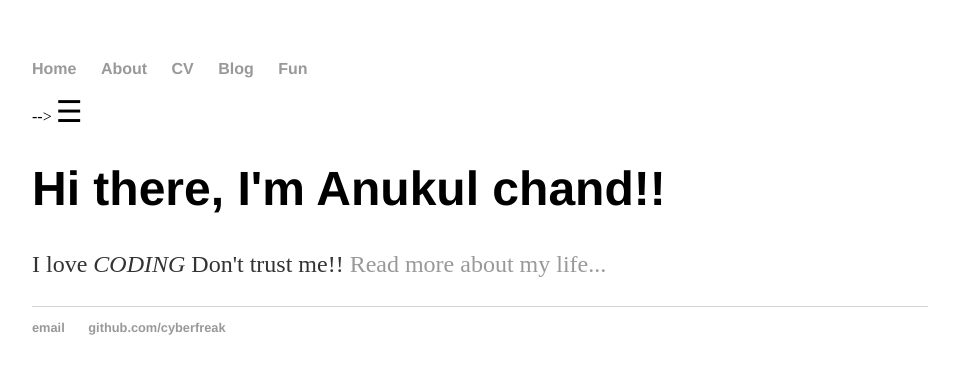
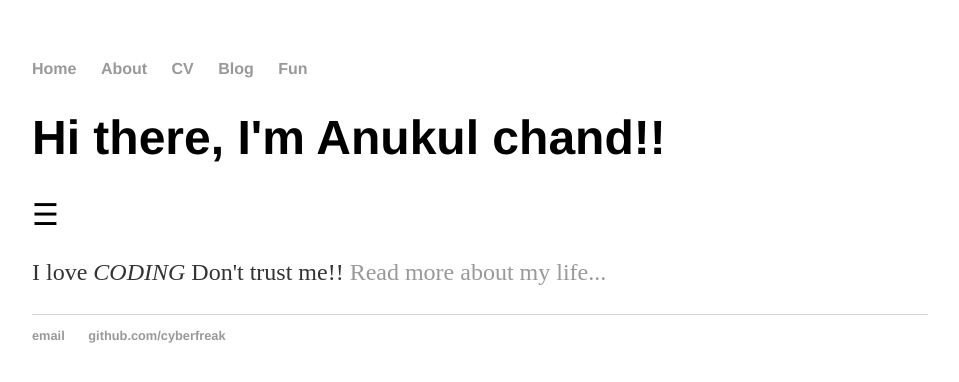
Before and after one commit to cyberfreak5725/cyberfreak5725.github.io, a Jekyll site: the page built from index.html, in a window 1280 px wide. Shown: the top 382 px of the page, without its empty margins (160-1119 px from the left). Built offline with Jekyll 4.4.1, drawn with Linux system fonts in a browser that asks for light colours; part of the change alters nothing that is shown.

Commit message:
look improvement

```diff
--- a/index.html
+++ b/index.html
@@ -2,10 +2,6 @@
 layout: default
 title: Anukul chand
 ---
-<!-- <div class="blurb">
-	<h1>Hi there, I'm Anukul chand!!</h1>
-	<p>I love  <em> CODING </em> Don't trust me!! <a href="/about">Read more about my life...</a></p>
-</div><!-- /.blurb --> -->
 <div id="mySidenav" class="sidenav">
   <a href="javascript:void(0)" class="closebtn" onclick="closeNav()">&times;</a>
   <a href="#">About</a>
@@ -13,12 +9,11 @@ title: Anukul chand
   <a href="#">Clients</a>
   <a href="#">Contact</a>
 </div>
-
+<h1>Hi there, I'm Anukul chand!!</h1>
 <span style="font-size:30px;cursor:pointer" onclick="openNav()">&#9776;</span>
 <div class="blurb">
-	<h1>Hi there, I'm Anukul chand!!</h1>
 	<p>I love  <em> CODING </em> Don't trust me!! <a href="/about">Read more about my life...</a></p>
-</div><!-- /.blurb -->
+</div>
 <script>
 function openNav() {
     document.getElementById("mySidenav").style.width = "250px";
```
